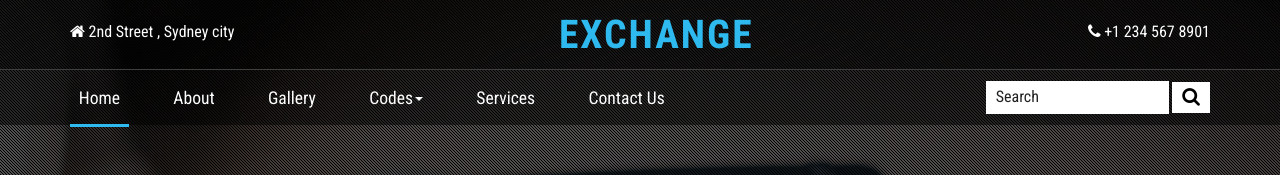
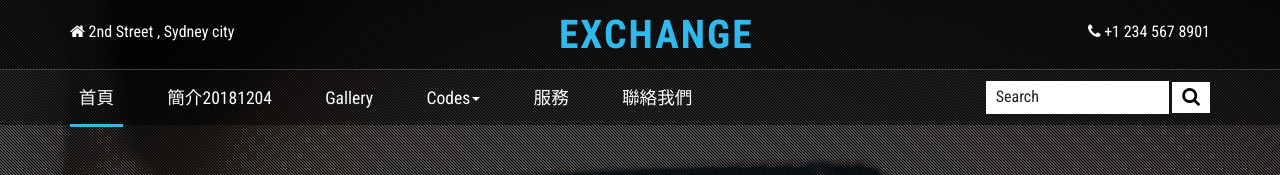
Before and after one commit to 40541405/2018-1113, a plain HTML site: page web/index.html in a window 1280 px wide. Shown: the top 175 px of the page. Drawn offline with Linux system fonts and the light colour scheme.

Commit message:
更改 簡介20181204

```diff
--- a/web/index.html
+++ b/web/index.html
@@ -68,17 +68,17 @@ Smartphone Compatible web template, free webdesigns for Nokia, Samsung, LG, Sony
 								<!--navbar-header-->
 							<div class="collapse navbar-collapse" id="bs-example-navbar-collapse-1">
 								<ul class="nav navbar-nav navbar-right">
-									<li><a href="index.html" class="active">Home</a></li>
-									<li><a href="about.html">About</a></li>
+									<li><a href="index.html" class="active">首頁</a></li>
+									<li><a href="about.html">簡介20181204</a></li>
 									<li><a href="gallery.html">Gallery</a></li>
 									<li class=""><a href="#" class="dropdown-toggle hvr-bounce-to-bottom" data-toggle="dropdown" role="button" aria-haspopup="true" aria-expanded="false">Codes<span class="caret"></span></a>
 										<ul class="dropdown-menu">
-											<li><a class="hvr-bounce-to-bottom" href="icons.html">Icons</a></li>
+											<li><a class="hvr-bounce-to-bottom" href="icons.html">項目</a></li>
 											<li><a class="hvr-bounce-to-bottom" href="typography.html">Typography</a></li>
 										</ul>
 									</li>
-									<li><a href="services.html">Services</a></li>
-									<li><a href="contact.html">Contact Us</a></li>
+									<li><a href="services.html">服務</a></li>
+									<li><a href="contact.html">聯絡我們</a></li>
 								</ul>
 								<div class="clearfix"> </div>
 							</div>
```
